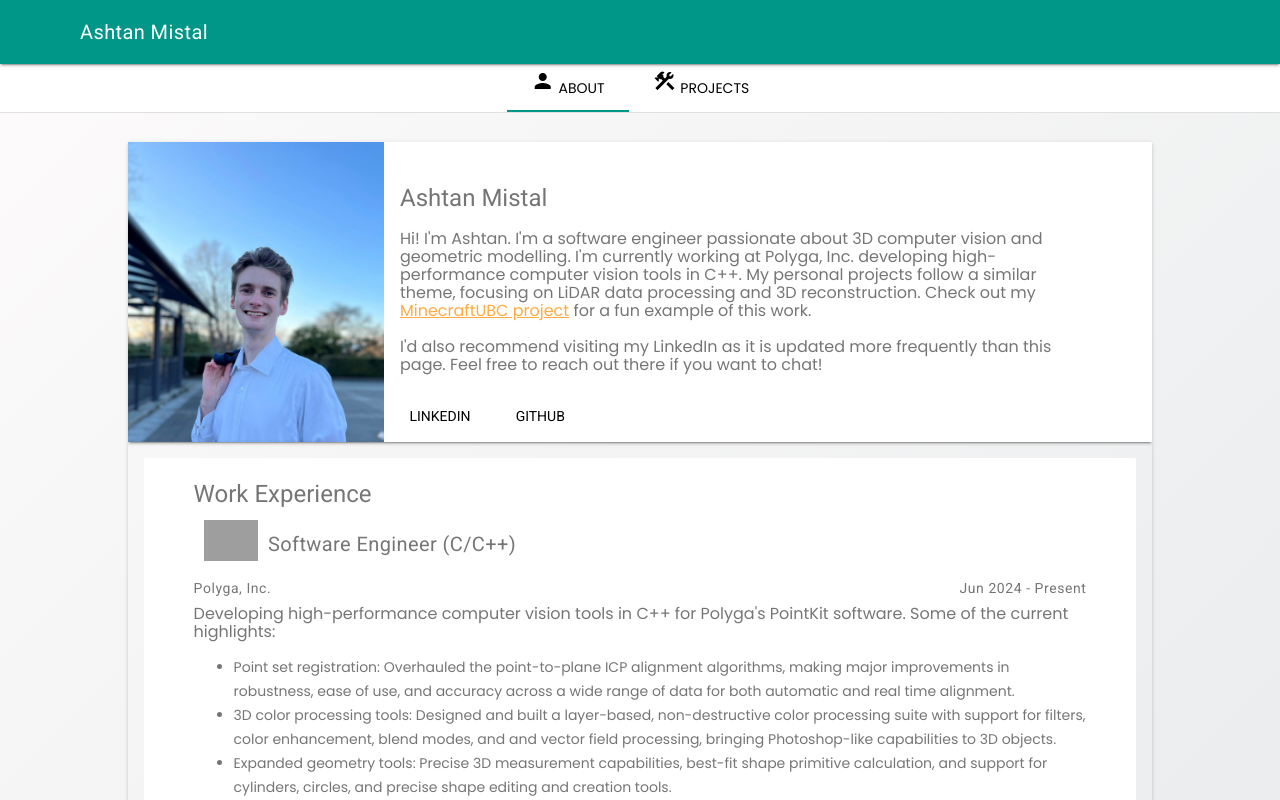
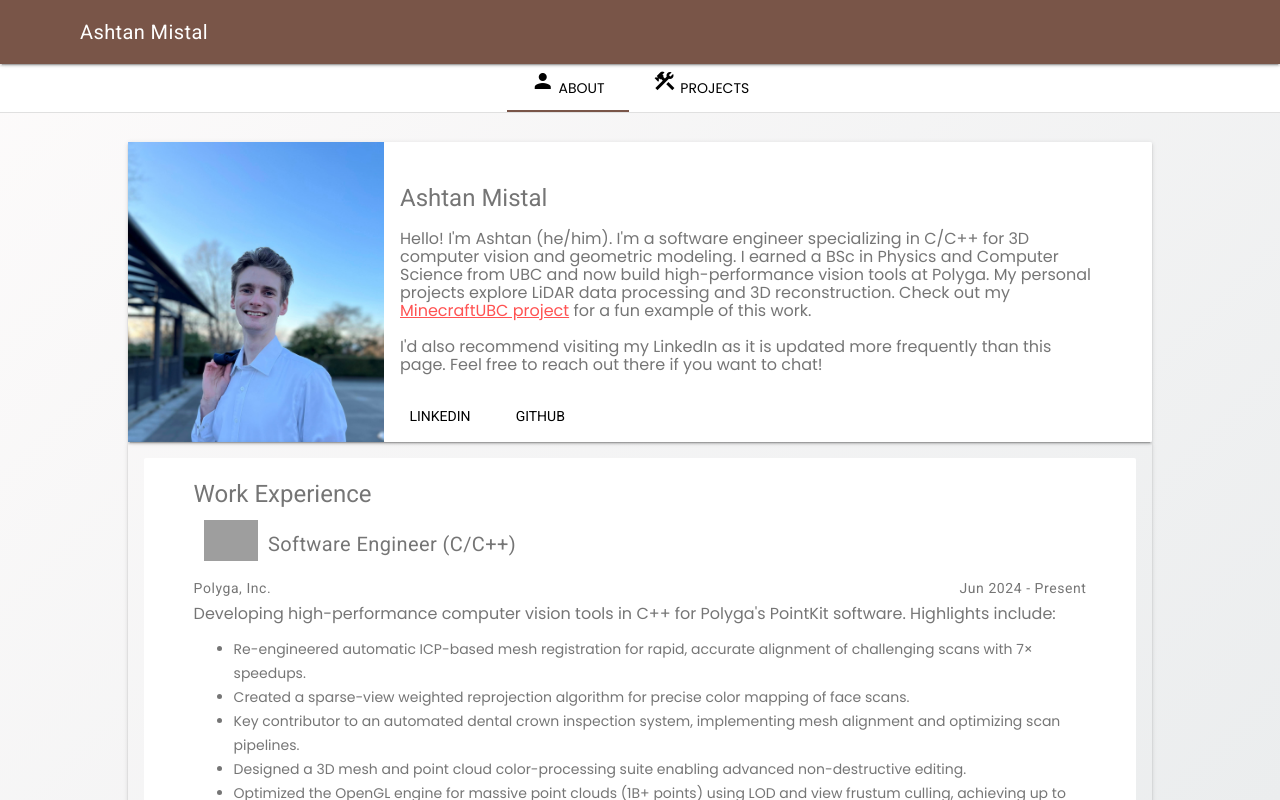
Before and after one commit to ashtanmistal/website, a website built with Parcel: page public/index.html in a window 1280 px wide. Built offline with nearby package versions, Linux system fonts and the light colour scheme; some packages are replaced by stand-ins of ours; no server answers; grey boxes are pictures that could not be loaded.

Commit message:
update content + change theme

```diff
--- a/public/index.html
+++ b/public/index.html
@@ -26,11 +26,11 @@
     href="https://fonts.googleapis.com/css2?family=Poppins:wght@300;400;600&display=swap"
     rel="stylesheet">
   <link href="https://fonts.googleapis.com/icon?family=Material+Icons" rel="stylesheet">
-  <link rel="stylesheet" href="https://code.getmdl.io/1.3.0/material.teal-orange.min.css" />
+  <link rel="stylesheet" href="https://code.getmdl.io/1.3.0/material.brown-red.min.css" />
   <link rel="stylesheet" href="styles.css" />
-  <meta name="description" content="">
-  <meta property="og:title" content="">
-  <meta property="og:type" content="">
+  <meta name="description" content="Portfolio of Ashtan Mistal, a C/C++ software engineer focused on 3D computer vision and geometric modeling.">
+  <meta property="og:title" content="Ashtan Mistal - Software Engineer">
+  <meta property="og:type" content="website">
   <meta property="og:url" content="">
   <meta property="og:image" content="">
 
@@ -92,7 +92,7 @@
                       <div class="title-name">
                         <h4>Ashtan Mistal</h4>
                       </div>
-                      Hi! I'm Ashtan. I'm a software engineer passionate about 3D computer vision and geometric modelling. I'm currently working at Polyga, Inc. developing high-performance computer vision tools in C++. My personal projects follow a similar theme, focusing on LiDAR data processing and 3D reconstruction.
+                        Hello! I'm Ashtan <span style="white-space:nowrap;">(he/him)</span>. I'm a software engineer specializing in C/C++ for 3D computer vision and geometric modeling. I earned a BSc in Physics and Computer Science from UBC and now build high-performance vision tools at Polyga. My personal projects explore LiDAR data processing and 3D reconstruction.
                         Check out my <a href="https://www.github.com/ashtanmistal/MinecraftUBC">MinecraftUBC project</a> for a fun example of this work.
 
                         <br>
@@ -128,24 +128,14 @@
                           <h6>Jun 2024 - Present</h6>
                         </div>
 
-                        Developing high-performance computer vision tools in C++ for Polyga's PointKit software. Some of the current highlights:
+                          Developing high-performance computer vision tools in C++ for Polyga's PointKit software. Highlights include:
                         <ul>
-                        <li>
-
-                          Point set registration: Overhauled the point-to-plane ICP alignment algorithms, making major improvements in robustness, ease of use, and accuracy across a wide range of data for both automatic and real time alignment.
-                        </li>
-
-                        <li>
-
-                          3D color processing tools: Designed and built a layer-based, non-destructive color processing suite with support for filters, color enhancement, blend modes, and and vector field processing, bringing Photoshop-like capabilities to 3D objects.
-
-                        </li>
-
-                        <li>
-
-                          Expanded geometry tools: Precise 3D measurement capabilities, best-fit shape primitive calculation, and support for cylinders, circles, and precise shape editing and creation tools.
-
-                        </li>
+                          <li>Re-engineered automatic ICP-based mesh registration for rapid, accurate alignment of challenging scans with 7× speedups.</li>
+                          <li>Created a sparse-view weighted reprojection algorithm for precise color mapping of face scans.</li>
+                          <li>Key contributor to an automated dental crown inspection system, implementing mesh alignment and optimizing scan pipelines.</li>
+                          <li>Designed a 3D mesh and point cloud color-processing suite enabling advanced non-destructive editing.</li>
+                          <li>Optimized the OpenGL engine for massive point clouds (1B+ points) using LOD and view frustum culling, achieving up to 80× faster rendering.</li>
+                          <li>Crafted a Python API with pybind11 for automating complex mesh processing workflows.</li>
                         </ul>
                     </div>
 
```
Lines whose indentation alone changed are shown as unchanged.
